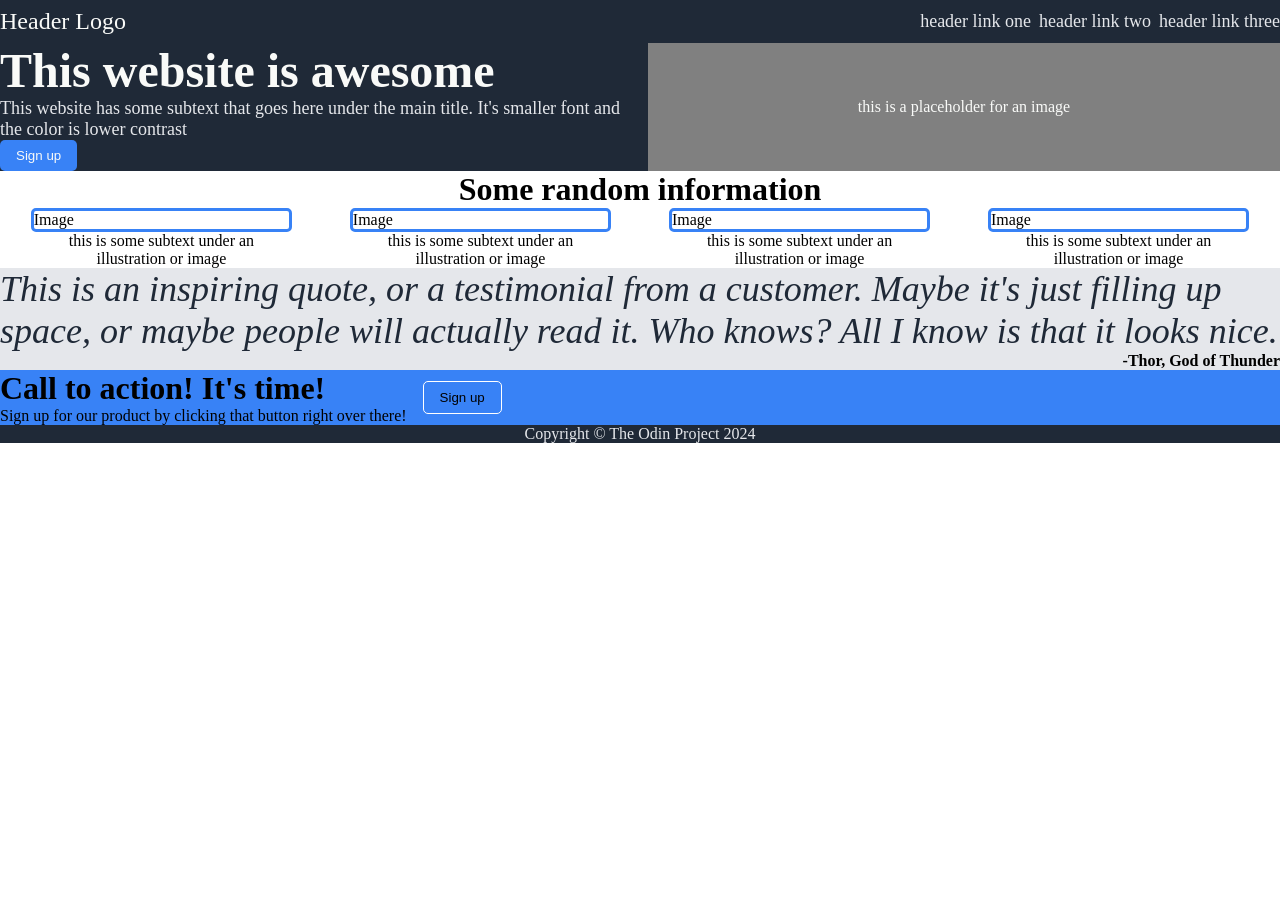
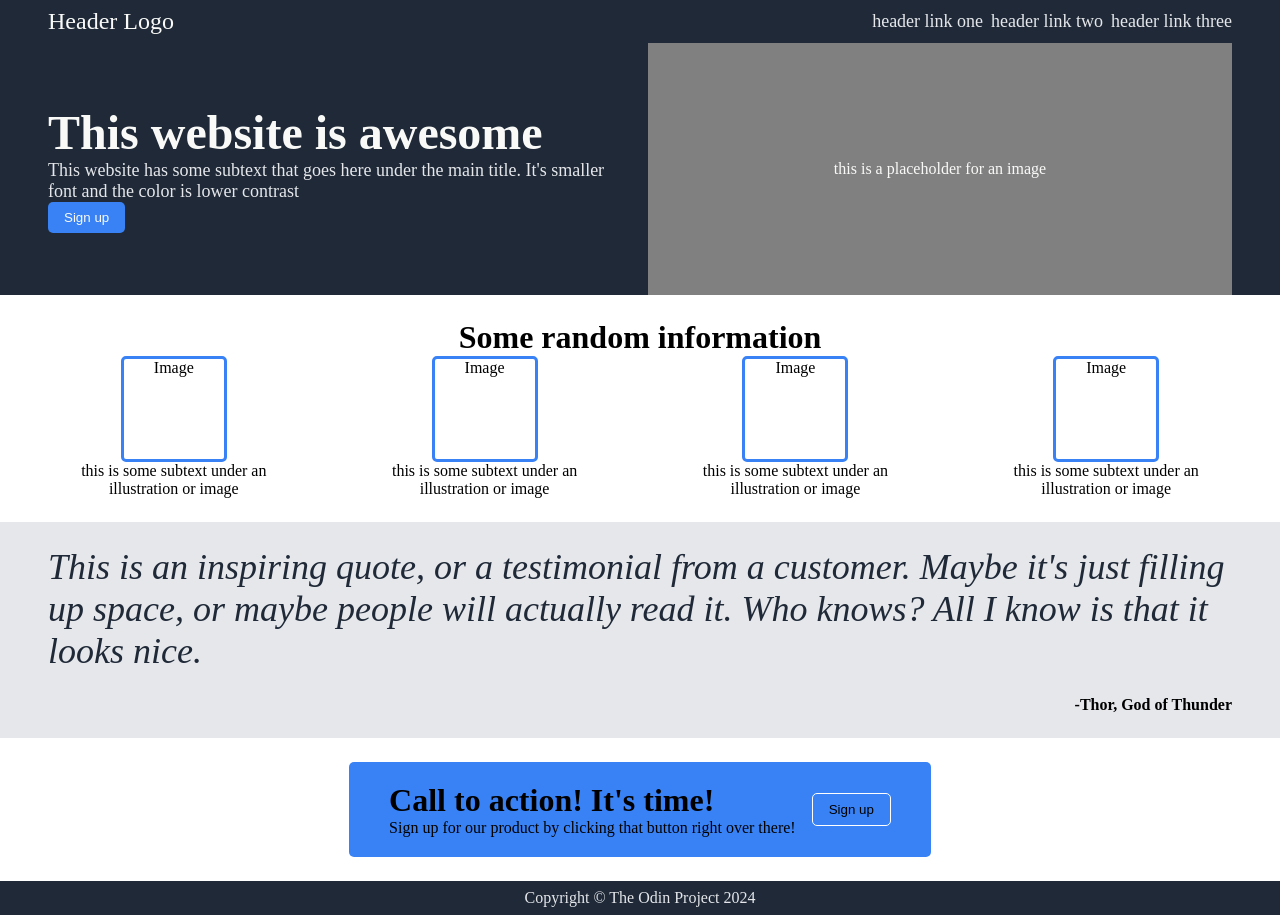
Before and after one commit to JoeJoe-C/odin, a plain HTML site: page landing-page/index.html in a window 1280 px wide. Before the commit the page ends 800 px from the top, so only its background shows below. Drawn offline with Linux system fonts and the light colour scheme.

Commit message:
Added final styling to complete project

```diff
--- a/landing-page/css/style.css
+++ b/landing-page/css/style.css
@@ -1,11 +1,25 @@
+* {
+	margin: 0;
+	padding: 0;
+}
+
+*::after {
+	box-sizing: border-box;
+}
+/* all */
+
 body {
+	display: flex;
+	flex-direction: column;
+	justify-content: flex-start;
+	min-height: 100vh;
 	margin: 0;
 }
 
 /* header */
 
 .header-container {
-	padding: 8px 0;
+	padding: 8px 48px;
 	display: flex;
 	justify-content: space-between;
 	align-items: center;
@@ -38,7 +52,12 @@ ul {
 /* hero */
 
 .hero-container {
+	padding-bottom: 200px;
+	flex: 1;
+	padding: 0px 48px;
 	display: flex;
+	justify-content: center;
+	align-items: center;
 	gap: 16px;
 	background-color: #1f2937;
 }
@@ -79,17 +98,23 @@ button.hero-button {
 	flex: 1;
 }
 
+.hero-image {
+	padding: 20% 0;
+}
+
 /* image gallery */
 
 .img-gallery-container {
+	flex: 1;
+	padding: 24px 48px;
 	display: flex;
 	flex-direction: column;
-	justify-content: center;
+	justify-content: space-around;
 	align-items: center;
+	text-align: center;
 }
 
 .body-img-gallery {
-	flex: 1;
 	display: flex;
 	flex-direction: row;
 	flex-wrap: wrap;
@@ -101,13 +126,12 @@ button.hero-button {
 	display: flex;
 	flex-direction: column;
 	align-items: center;
-	justify-items: center;
-	flex: 0 0 20%;
+	flex: 1;
 }
 
 .image {
-	width: 100%;
-	height: 100%;
+	min-height: 100px;
+	min-width: 100px;
 	border-style: solid;
 	border-color: #3882f6;
 	border-radius: 5px;
@@ -123,10 +147,13 @@ p.card-text {
 /* quote */
 
 .quote-container {
+	flex: 1;
+	padding: 24px 48px;
 	display: flex;
 	flex-direction: column;
 	align-items: center;
 	justify-content: center;
+	gap: 24px;
 	background-color: #e5e7eb;
 }
 
@@ -144,16 +171,20 @@ p.quote {
 /* banner */
 
 .banner {
+	padding: 24px 48px;
+	flex: 1 1 20%;
 	display: flex;
 	justify-content: center;
 	align-items: center;
 }
 
 .banner-container {
+	border-radius: 5px;
 	background-color: #3882f6;
 	display: flex;
 	align-items: center;
-	flex: 1;
+	justify-content: space-between;
+	padding: 20px 40px;
 	gap: 16px;
 }
 
@@ -171,22 +202,13 @@ p.quote {
 	padding: 8px 16px;
 }
 
-h1 {
-	margin: 0;
-}
-
-p {
-	margin: 0;
-}
-
 /* footer */
 
 .footer {
+	padding: 8px 48px;
 	background-color: #1f2937;
 	color: #e5e7eb;
 	display: flex;
 	justify-content: center;
 	align-content: center;
 }
-
-/* all */
```
